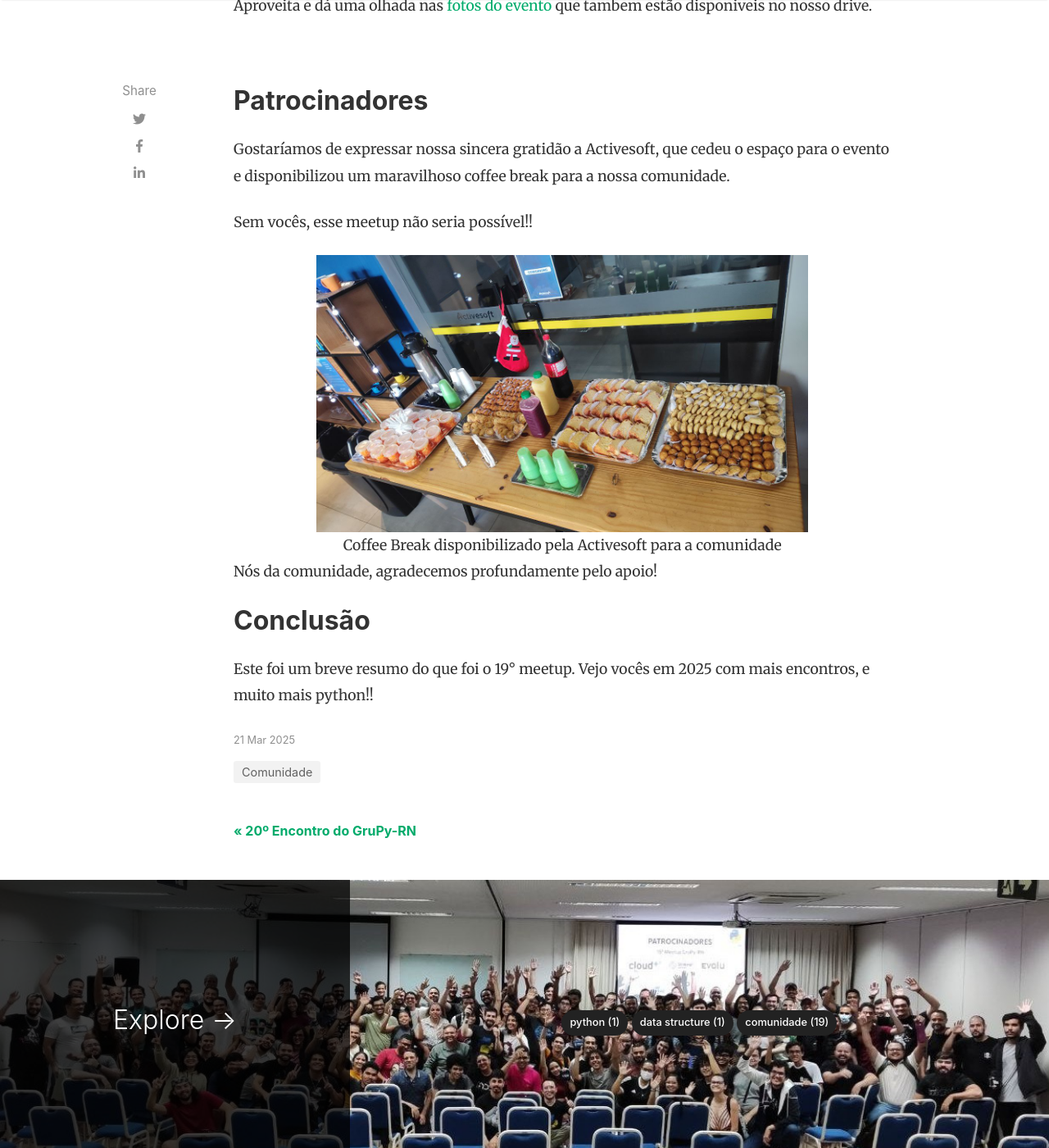
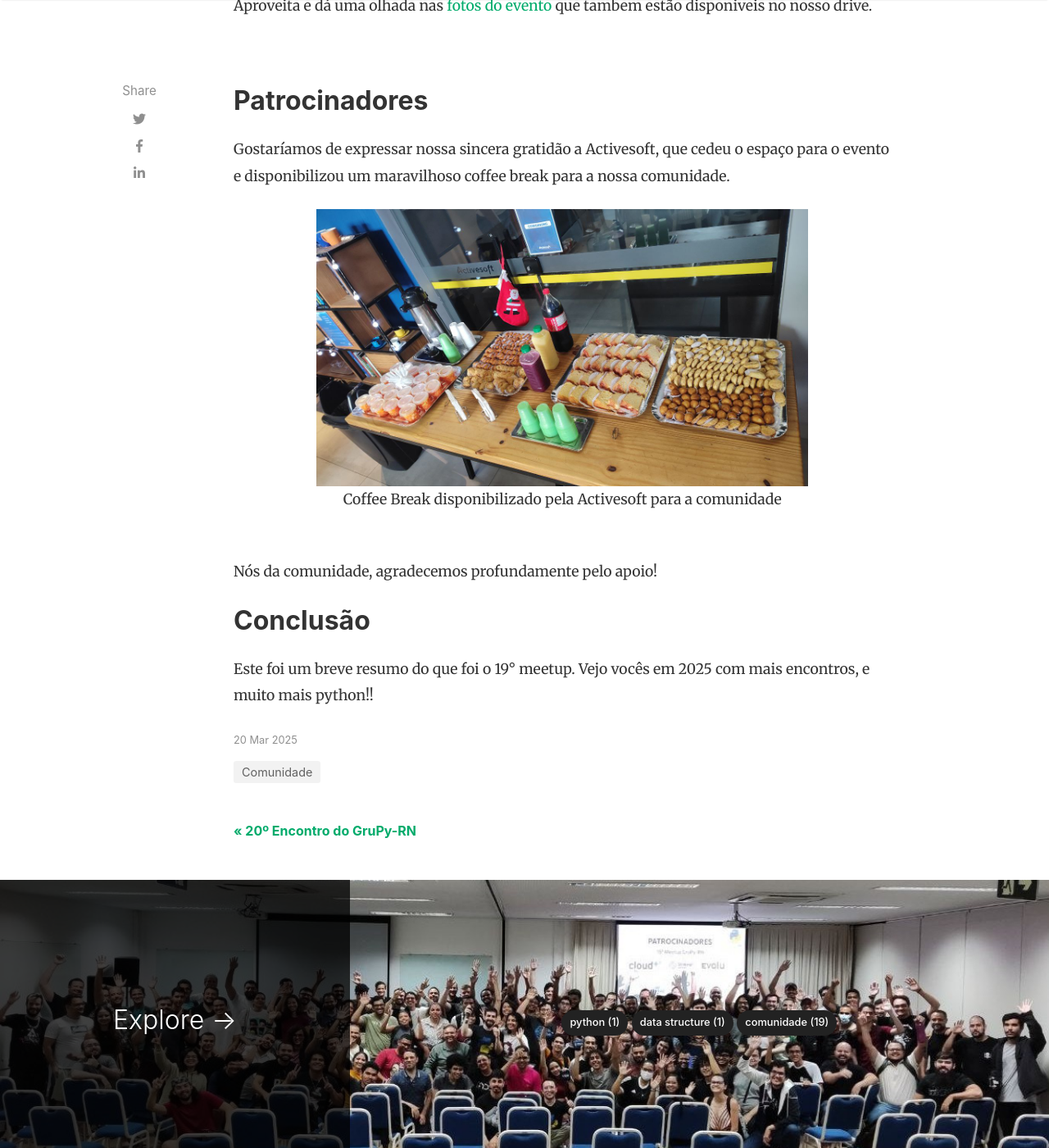
Before and after one commit to grupyrn/blog, a Jekyll site: the page built from _posts/2025-03-24-aconteceu-19-meetup-grupyrn.md, in a window 1280 px wide and 1400 px high, scrolled down 3543 px. Shown: the whole window at 82% size. Built offline with Jekyll 4.4.1, drawn with Linux system fonts in a browser that asks for light colours; nearby versions of some CDN libraries; comment, search, counter and statistics services are not loaded.

Commit message:
adiciona espaço entre a imagem e a quebra de linha

```diff
--- a/_posts/2025-03-24-aconteceu-19-meetup-grupyrn.md
+++ b/_posts/2025-03-24-aconteceu-19-meetup-grupyrn.md
@@ -1,7 +1,7 @@
 ---
 layout: post
 title: "Aconteceu no 19° Meetup do Grupy"
-date: 2025-03-21 12:00:00 -0300
+date: 2025-03-20 12:00:00 -0300
 author: jhonatacaiob
 image: assets/images/2024/meetup-19/capa-evento.jpg
 categories: [Comunidade]
@@ -68,12 +68,12 @@ Aproveita e dá uma olhada nas [fotos do evento](https://drive.google.com/drive/
 
 Gostaríamos de expressar nossa sincera gratidão a Activesoft, que cedeu o espaço para o evento e disponibilizou um maravilhoso coffee break para a nossa comunidade.
 
-Sem vocês, esse meetup não seria possível!!
-
 <div style="text-align:center">
     <img src="{{ site.baseurl }}/assets/images/2024/meetup-19/coffe-break.jpg"  style="width: 600px; height: auto;"/>
     <figcaption>Coffee Break disponibilizado pela Activesoft para a comunidade</figcaption>
 </div>
+
+<br />
 
 Nós da comunidade, agradecemos profundamente pelo apoio!
 
```
